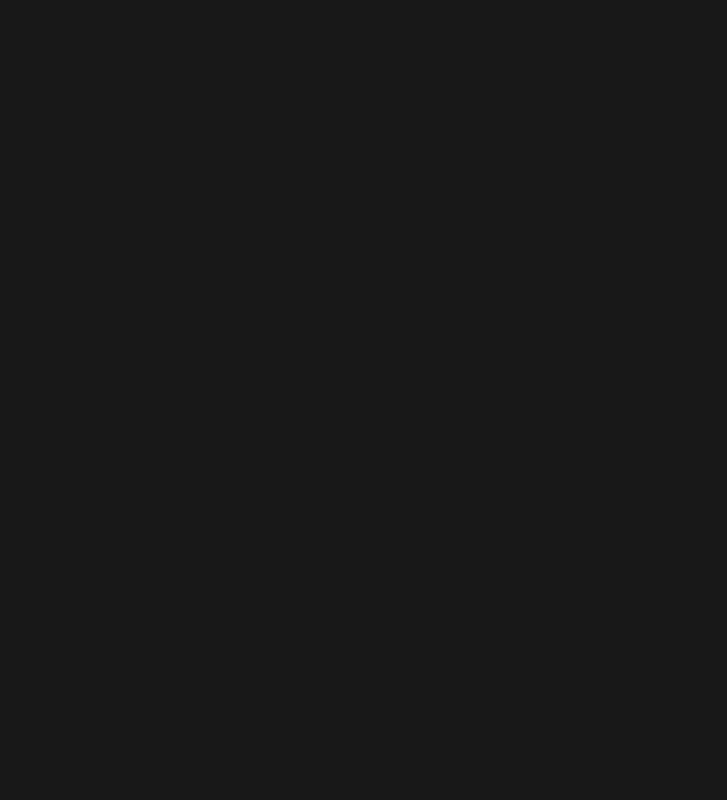
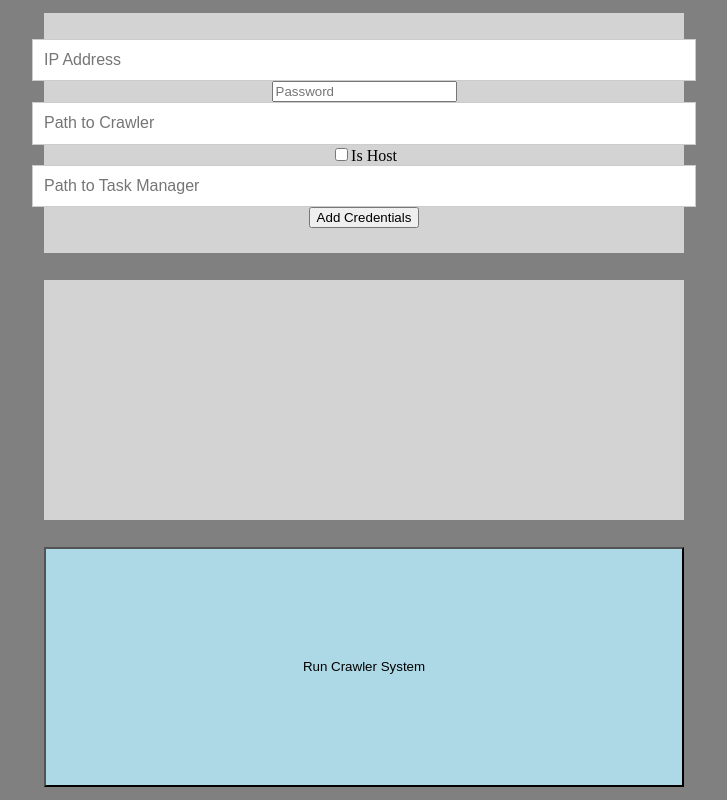
Before and after one commit to taraslysun/GOofySearch, a React (Vite) app in the folder app/client/: page /crawler_system in a window 1280 px wide. Before the commit this address had no page. Shown: the whole page, without its empty margins (276-1003 px from the left). Built offline with nearby package versions, Linux system fonts and the light colour scheme.

Commit message:
first commit

```diff
--- a/app/client/package.json
+++ b/app/client/package.json
@@ -11,6 +11,7 @@
   },
   "dependencies": {
     "cors": "^2.8.5",
+    "node-ssh": "^13.2.0",
     "react": "^18.2.0",
     "react-dom": "^18.2.0",
     "react-router-dom": "^6.22.1"
--- a/app/client/src/App.jsx
+++ b/app/client/src/App.jsx
@@ -1,12 +1,14 @@
 import { Routes, Route } from "react-router-dom";
 import Home from "./pages/Home";
 import SearchResult from "./pages/SearchResult";
+import CrawlerSystem from "./pages/CrawlerSystem";
 
 function App() {
   return (
     <Routes>
       <Route path="/" element={<Home />} />
       <Route path="/search/:query" element={<SearchResult />} />
+      <Route path="/crawler_system" element={<CrawlerSystem />}/>
     </Routes>
   );
 }
--- /dev/null
+++ b/app/client/src/components/CrawlerRunner.jsx
@@ -0,0 +1,136 @@
+import React, { useState } from "react";
+import runCrawler from "./crawl_runner";
+
+function CrawlerRunner() {
+    const [credentials, setCredentials] = useState([]);
+    const [formData, setFormData] = useState({
+        ip: '',
+        password: '',
+        path_to_crawler: '',
+        isHost: false,
+        path_to_task_manager: ''
+    });
+
+    const handleChange = (e) => {
+        const { name, value, type, checked } = e.target;
+        setFormData({
+            ...formData,
+            [name]: type === 'checkbox' ? checked : value
+        });
+    };
+
+    const handleSubmit = () => {
+        setCredentials(credentials.concat([formData]));
+        setFormData({
+            ip: '',
+            password: '',
+            path_to_crawler: '',
+            isHost: false,
+            path_to_task_manager: ''
+        });
+    };
+
+    const handleDelete = (index) => {
+        const updatedCredentials = credentials.filter((_, i) => i !== index);
+        setCredentials(updatedCredentials);
+    };
+
+    return (
+        <div style={{
+            display: 'flex',
+            flexDirection: 'column',
+            justifyContent: 'center',
+            alignItems: 'center',
+            height: '100vh',
+            width: '100vw',
+            backgroundColor: 'gray',
+            color: 'black',
+
+        }}>
+            <div style={{
+                display: 'flex',
+                flexDirection: 'column',
+                justifyContent: 'center',
+                alignItems: 'center',
+                height: '30%',
+                width: '50%',
+                margin: 'auto',
+                backgroundColor: 'lightgray',
+                color: 'black',
+            }}>
+                <input type="text" name="ip" placeholder="IP Address" value={formData.ip} onChange={handleChange} />
+                <input type="password" name="password" placeholder="Password" value={formData.password} onChange={handleChange} />
+                <input type="text" name="path_to_crawler" placeholder="Path to Crawler" value={formData.path_to_crawler} onChange={handleChange} />
+                <label>
+                    <input type="checkbox" name="isHost" checked={formData.isHost} onChange={handleChange} />
+                    Is Host
+                </label>
+                <input type="text" name="path_to_task_manager" placeholder="Path to Task Manager" value={formData.path_to_task_manager} onChange={handleChange} />
+                <button onClick={handleSubmit}>Add Credentials</button>
+            </div>
+
+            <div style={{
+                display: 'flex',
+                flexDirection: 'row',
+
+                justifyContent: 'center',
+                alignItems: 'center',
+                height: '30vh',
+                width: '50vw',
+                margin: 'auto',
+                backgroundColor: 'lightgray',
+                color: 'black',
+            }}>
+                {credentials.map((credential, index) => (
+                    <div key={index} style={{
+                        display: 'flex',
+                        flexDirection: 'column',
+                        justifyContent: 'center',
+                        alignItems: 'center',
+                        height: '30vh',
+                        width: '30%',
+                        margin: 'auto',
+                        backgroundColor: 'lightgray',
+                        color: 'black',
+                    }}>
+                        <ul>
+                            <li>IP: {credential.ip}</li>
+                            <li>Path to Crawler: {credential.path_to_crawler}</li>
+                            <li>Is Host: {credential.isHost.toString()}</li>
+                            <li>Path to Task Manager: {credential.path_to_task_manager}</li>
+                        </ul>
+                        <button onClick={() => handleDelete(index)}>Delete</button>
+
+                    </div>
+                ))}
+            </div>
+
+            <div style={{
+                display: 'flex',
+                flexDirection: 'column',
+                justifyContent: 'center',
+                alignItems: 'center',
+                height: '30vh',
+                width: '50vw',
+                margin: 'auto',
+                backgroundColor: 'lightgray',
+                color: 'black',
+            }}>
+                <button onClick={() => {
+                    credentials.forEach(credential => {
+                        runCrawler(credential);
+                    });
+                }} style={{
+                    width: '100%',
+                    height: '100%',
+                    margin: 'auto',
+                    backgroundColor: 'lightblue',
+                    color: 'black',
+
+                }}>Run Crawler System</button>
+            </div>
+        </div>
+    );
+}
+
+export default CrawlerRunner;
--- /dev/null
+++ b/app/client/src/components/crawl_runner.js
@@ -0,0 +1,46 @@
+function sshLogin (ip, password, username) {
+    const { exec } = require('child_process');
+
+    exec(`sshpass -p ${password} ssh ${username}@${ip}`, (err, stdout, stderr) => {
+        if (err) {
+            console.error(err);
+            return;
+        }
+        console.log(stdout);
+    });
+}
+
+function sshCommand (command) {
+    const { exec } = require('child_process');
+    exec(command, (err, stdout, stderr) => {
+        if (err) {
+            console.error(err);
+            return;
+        }
+        console.log(stdout);
+    });
+}
+
+function runCrawler (credentials) {
+    console.log(credentials);
+    for (let i = 0; i < credentials.length; i++) {
+        sshLogin(credentials[i].ip, credentials[i].password, credentials[i].username);
+        console.log('Logged in');
+        sshCommand(`cd ${credentials[i].path_to_crawler}`);
+        console.log('Changed directory');
+        if (credentials[i].isHost) {
+            sshCommand(`cd ${credentials[i].path_to_task_manager}`);
+            sshCommand(`go run manager.go`);
+            sshCommand(`cd ${credentials[i].path_to_crawler}`);
+            sshCommand(`go run main.go master ${credentials[i].ip}`);
+            console.log('Host');
+            console.log(credentials[i]);
+        } else {
+            sshCommand(`go run main.go worker ${credentials[i].ip}`);
+            // console.log('Worker');
+            // console.log(credentials[i]);
+        }
+    }
+}
+
+export default runCrawler;
--- /dev/null
+++ b/app/client/src/pages/CrawlerSystem.jsx
@@ -0,0 +1,11 @@
+import CrawlerRunner from "../components/CrawlerRunner"
+
+function CrawlerSystem () {
+  return (
+    <div>
+      <CrawlerRunner />
+    </div>
+  )
+}
+
+export default CrawlerSystem
```
Also changed, not shown: 1 other file (tests, documents, lock files or other folders).
